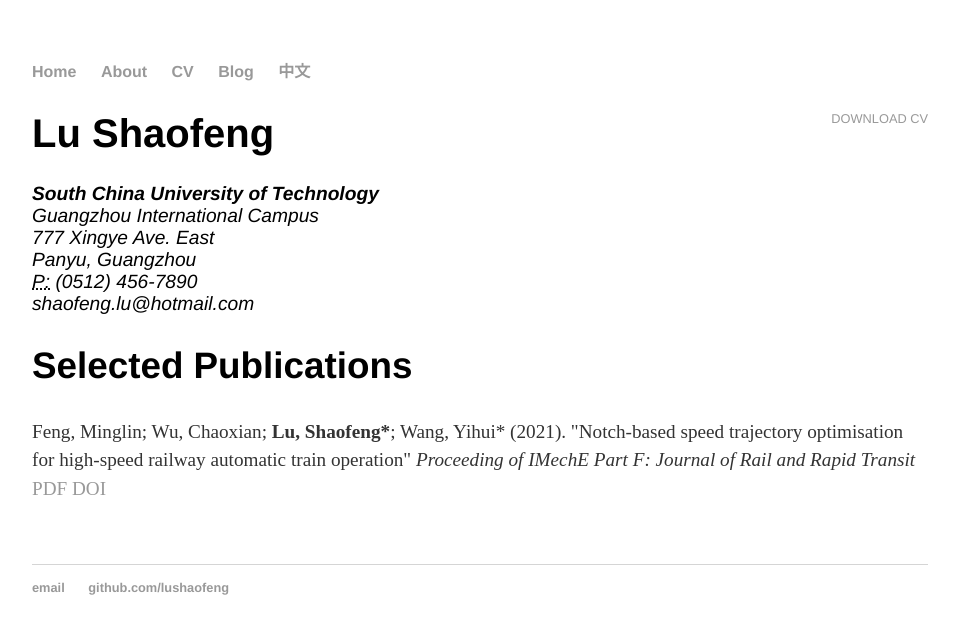
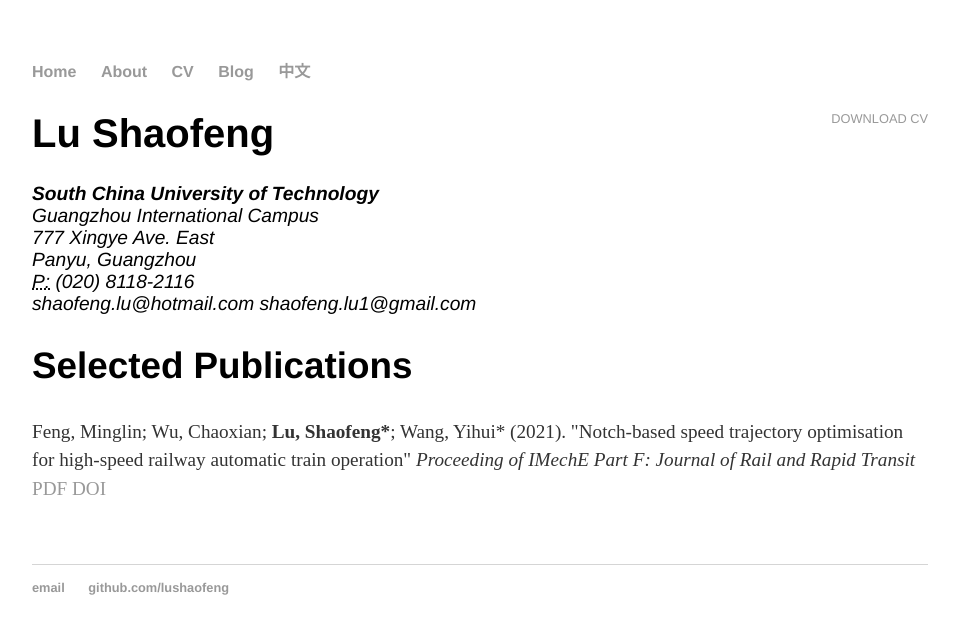
Before and after one commit to lushaofeng/lushaofeng.github.io, a Jekyll site: the page built from cv.html, in a window 1280 px wide. Shown: the top 634 px of the page, without its empty margins (160-1119 px from the left). Built offline with Jekyll 4.4.1, drawn with Linux system fonts in a browser that asks for light colours.

Commit message:
Update cv.html

```diff
--- a/cv.html
+++ b/cv.html
@@ -9,10 +9,11 @@
 					<address>
 					<strong>South China University of Technology</strong><br>
 					Guangzhou International Campus<br>
-          777 Xingye Ave. East<br>
+          				777 Xingye Ave. East<br>
 					Panyu, Guangzhou <br>
-					<abbr title="phone">P:</abbr> (0512) 456-7890<br>
+					<abbr title="phone">P:</abbr> (020) 8118-2116<br>
 					<span class="obfuscate">shaofeng.lu@hotmail.com</span>
+				         <span class="obfuscate">shaofeng.lu1@gmail.com</span>
 					</address>
 
 					<h2>Selected Publications</h2>
```
